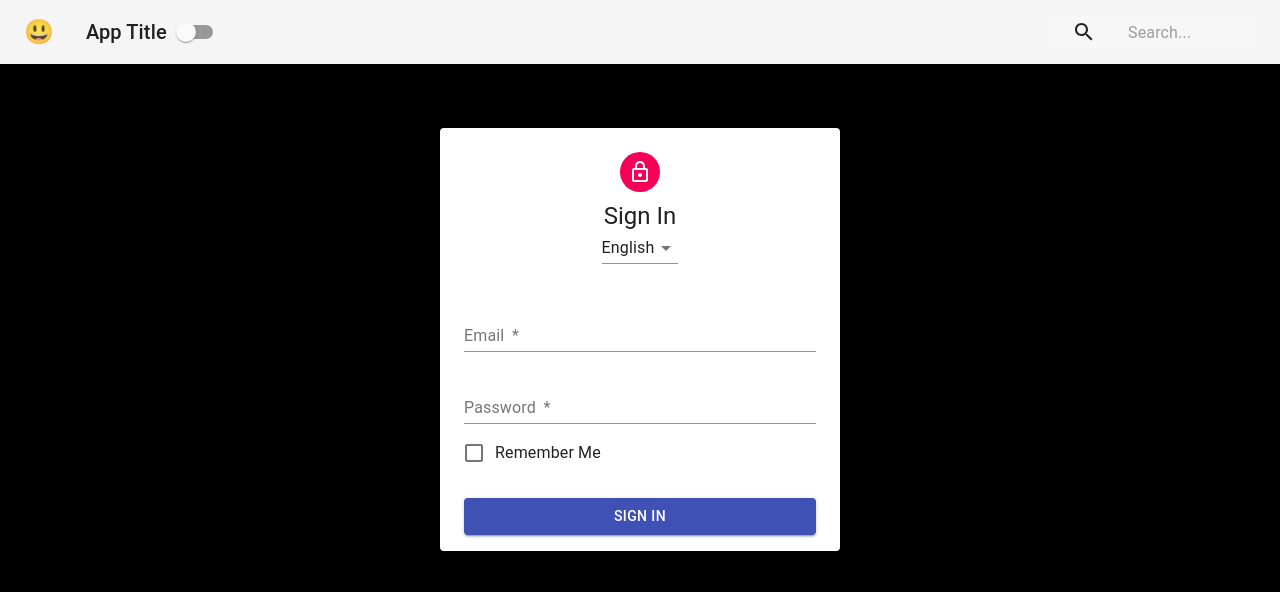
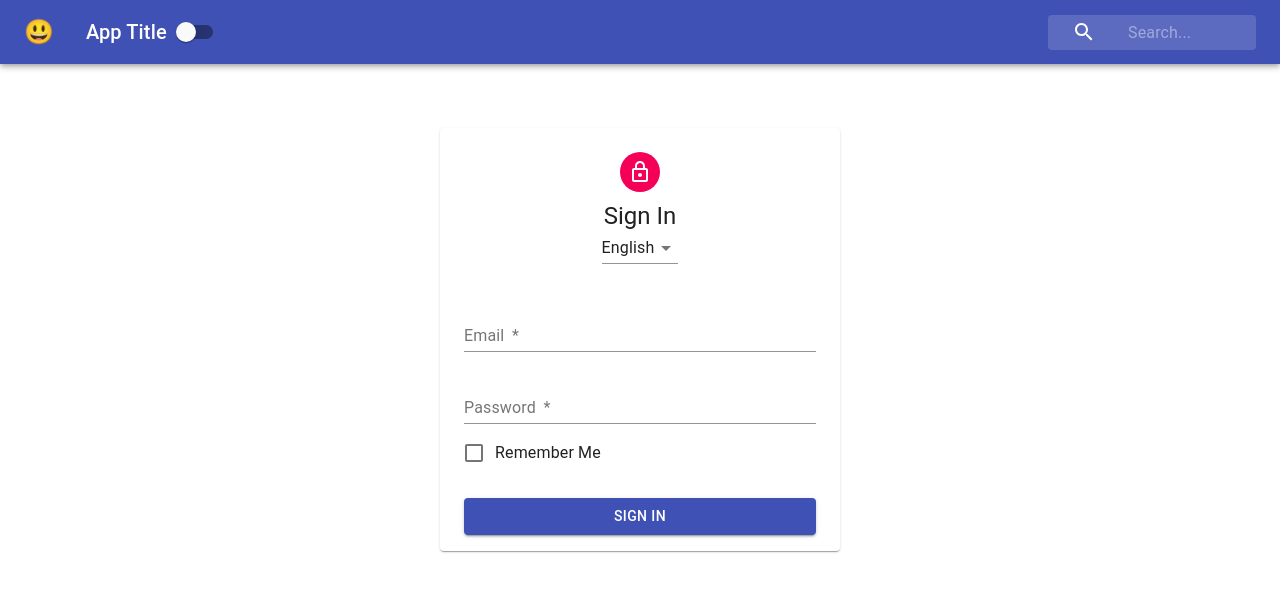
Before and after one commit to shownola/context-app, a React (Create React App) app: page / in a window 1280 px wide. Shown: the top 592 px of the page. Built offline with nearby package versions, Linux system fonts and the light colour scheme.

Commit message:
Updating context dynamically

```diff
--- a/src/Navbar.js
+++ b/src/Navbar.js
@@ -15,7 +15,7 @@
   static contextType = ThemeContext;
 
   render(){
-    const {isDarkMode} = this.context;
+    const {isDarkMode, toggleTheme} = this.context;
     const {classes} = this.props;
     return(
       <div className={classes.root}>
@@ -27,7 +27,7 @@
             <Typography className={classes.title} variant='h6' color='inherit'>
               App Title
             </Typography>
-            <Switch />
+            <Switch onChange={toggleTheme} />
             <div className={classes.grow} />
             <div className={classes.search}>
               <div className={classes.searchIcon}>
--- a/src/contexts/ThemeContext.js
+++ b/src/contexts/ThemeContext.js
@@ -5,11 +5,15 @@
 export class ThemeProvider extends Component {
   constructor(props){
     super(props);
-    this.state = {isDarkMode: true};
+    this.state = {isDarkMode: false};
+    this.toggleTheme = this.toggleTheme.bind(this);
+  }
+  toggleTheme(){
+    this.setState({isDarkMode: !this.state.isDarkMode});
   }
   render(){
     return(
-    <ThemeContext.Provider value={{...this.state, tastesLikeChicken: true}}>
+    <ThemeContext.Provider value={{...this.state, toggleTheme: this.toggleTheme}}>
       {this.props.children}
     </ThemeContext.Provider>
   );
```
